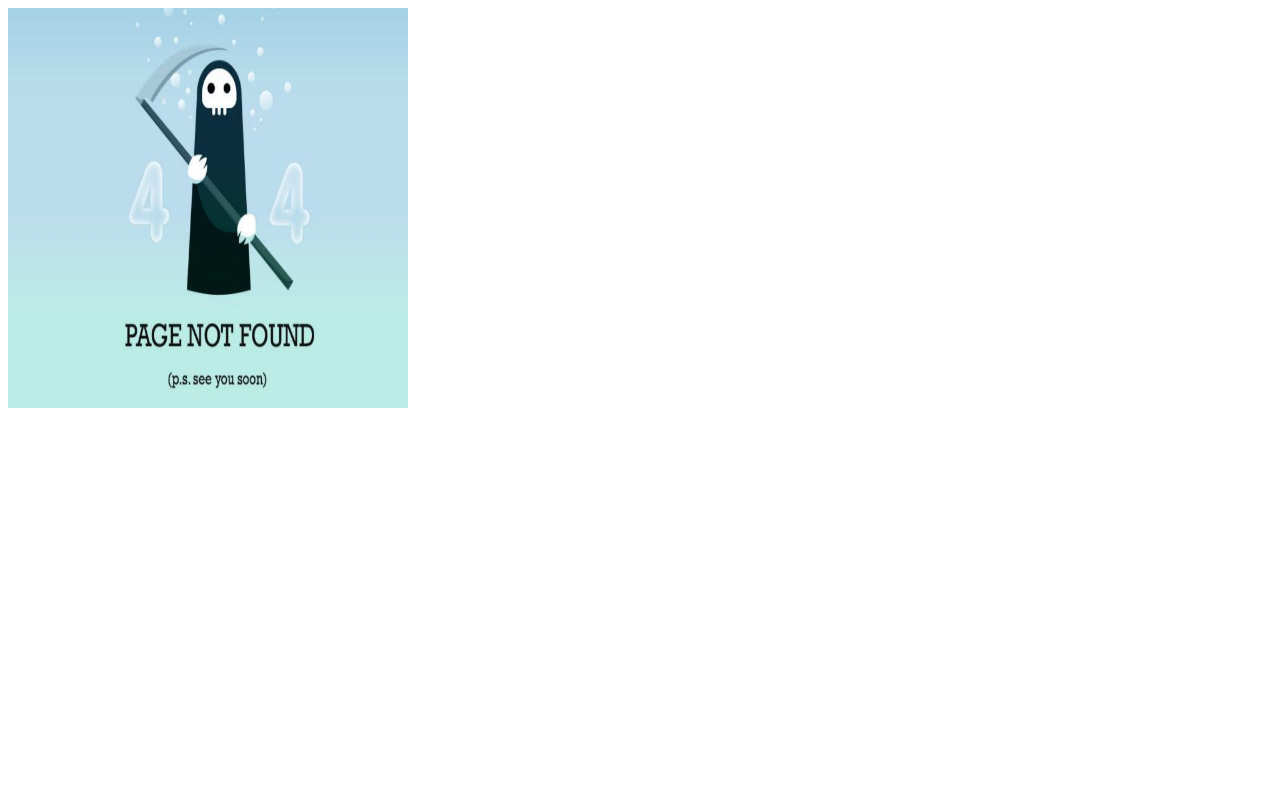
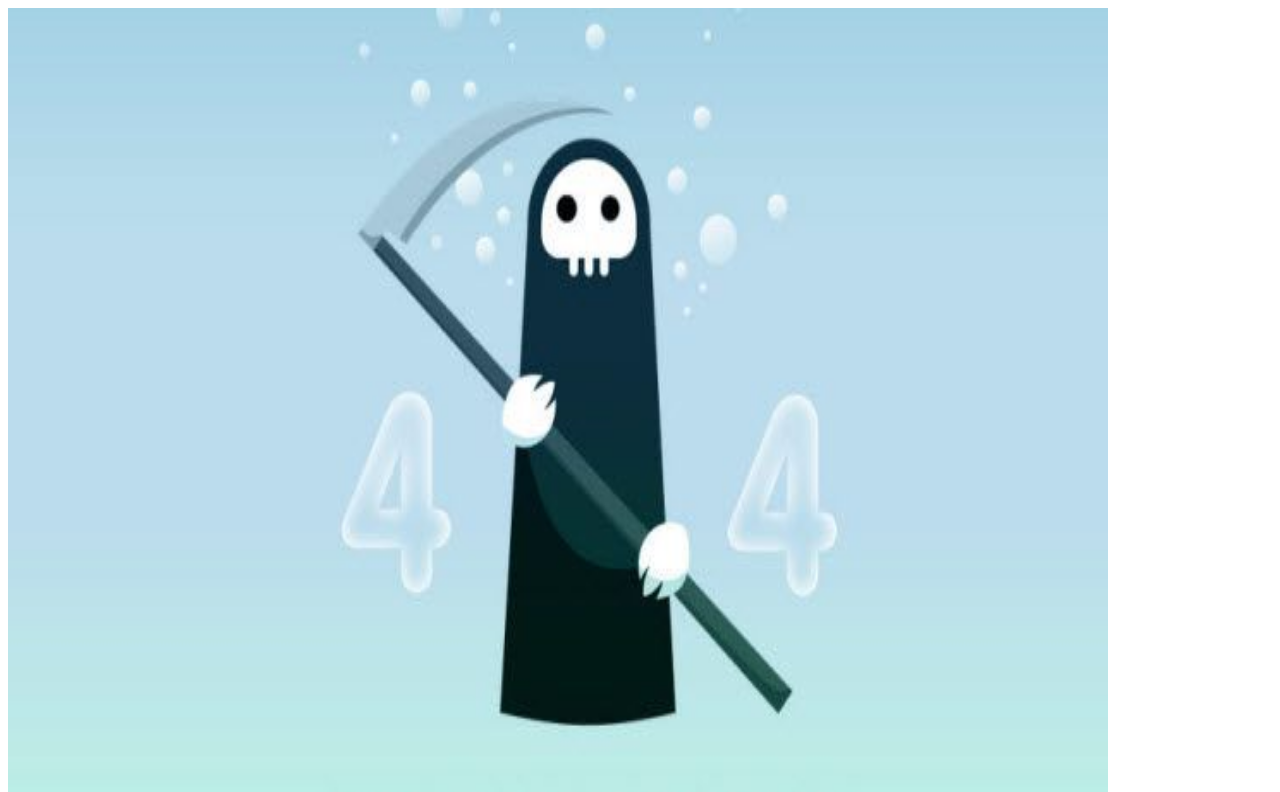
Before and after one commit to FaZeMelon/FaZeMelon.github.io, a plain HTML site: page 404page.html in a window 1280 px wide. Shown: the top 792 px of the page. Drawn offline with Linux system fonts and the light colour scheme.

Commit message:
Update 404page.html

```diff
--- a/404page.html
+++ b/404page.html
@@ -25,6 +25,6 @@
 		<meta name="theme-color" content="#ffffff">
 	</head>
 	<body>
-		<img src="/images/Error404.jpg" alt="Error404" width="400" height="400">
+		<img src="/images/Error404.jpg" alt="Error404" width="1100" height="1000">
 	</body>
 </html>
```
